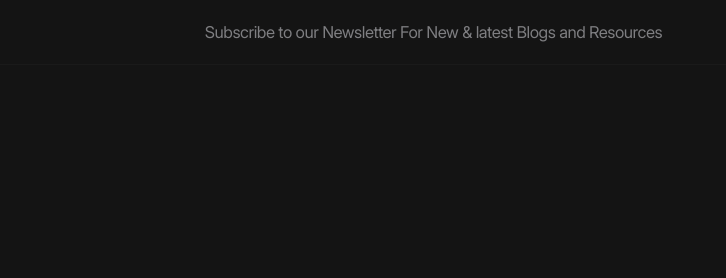
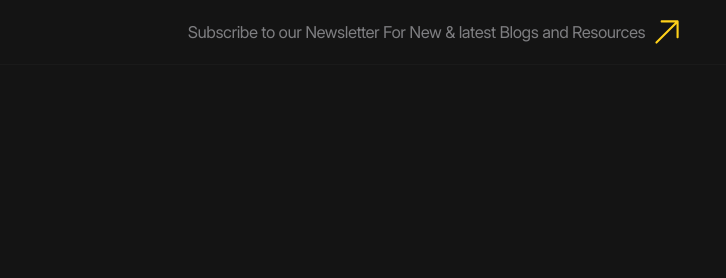
Before and after one commit to Kosta45/future-tech, a website built with Vite: page index.html in a window 1280 px wide. Shown: the full height of the page, 199-925 px from the left. Built offline with nearby package versions, Linux system fonts and the light colour scheme.

Commit message:
Icon is added

```diff
--- a/index.html
+++ b/index.html
@@ -14,7 +14,11 @@
   <header class="header">
     <div class="header__promo">
       <div class="header__promo-inner container">
-        <a href="" class="header__promo-link">Subscribe to our Newsletter For New & latest Blogs and Resources</a>
+        <a href="/" class="header__promo-link">
+          <span class="icon icon--yellow-arrow">
+            Subscribe to our Newsletter For New & latest Blogs and Resources
+          </span>
+        </a>
       </div>
     </div>
 
--- a/src/styles/blocks/_icon.scss
+++ b/src/styles/blocks/_icon.scss
@@ -0,0 +1,25 @@
+@use '../helpers' as *;
+
+.icon {
+    display: inline-flex;
+    align-items: center;
+    column-gap: rem(10);
+
+    &::after {
+        --size: #{rem(24)};
+
+        @include square(var(--size));
+
+        content: '';
+        flex-shrink: 0;
+        background-position: center;
+        background-size: contain;
+        background-repeat: no-repeat;
+    }
+
+    &--yellow-arrow {
+        &::after {
+            background-image: url('/src/public/icons/icon-arrow-up.svg');
+        }
+    }
+}
```
Also changed, not shown: src/public/icons/icon-arrow-up.svg (added), src/styles/main.css, 1 other file.
